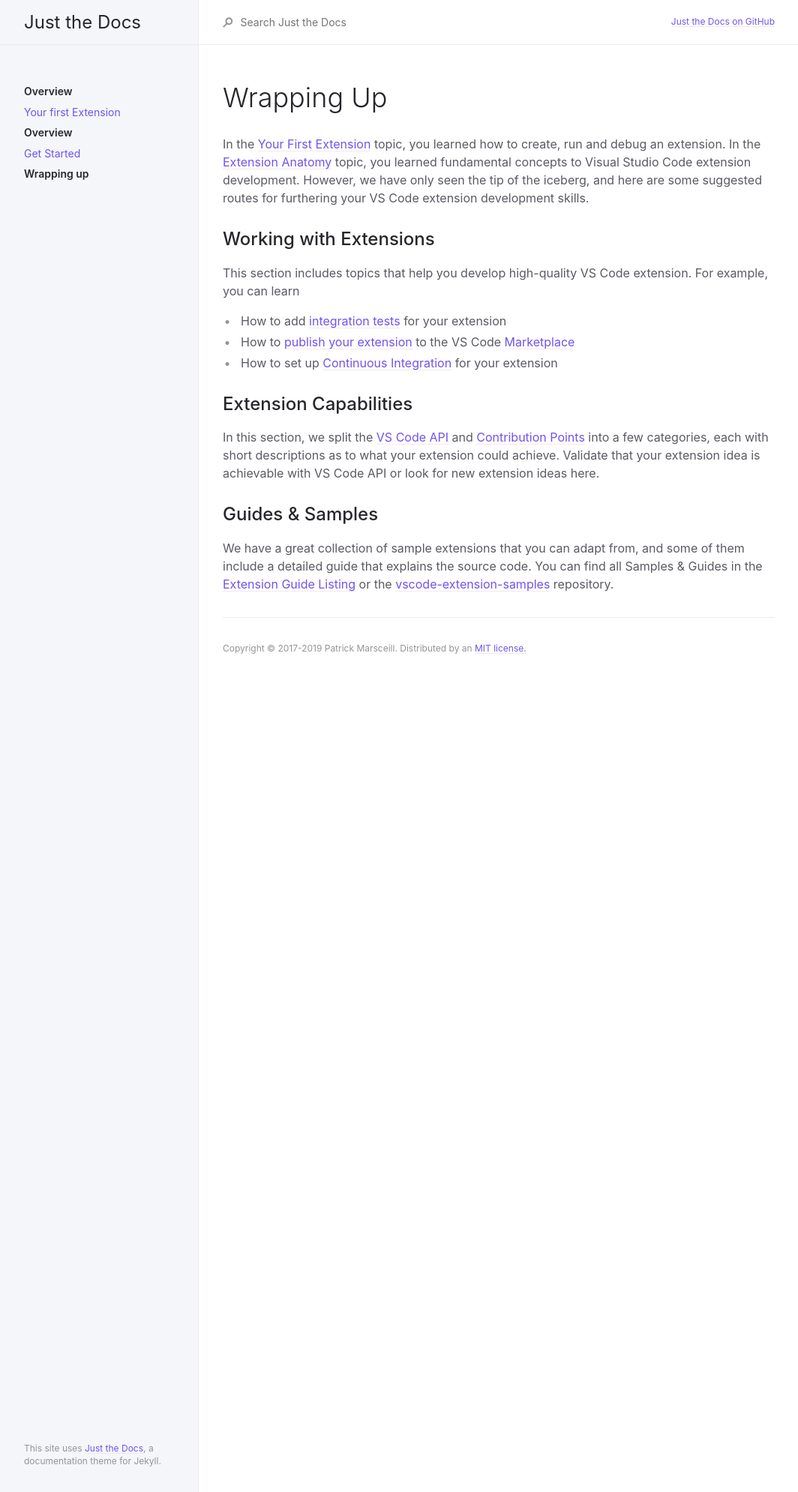
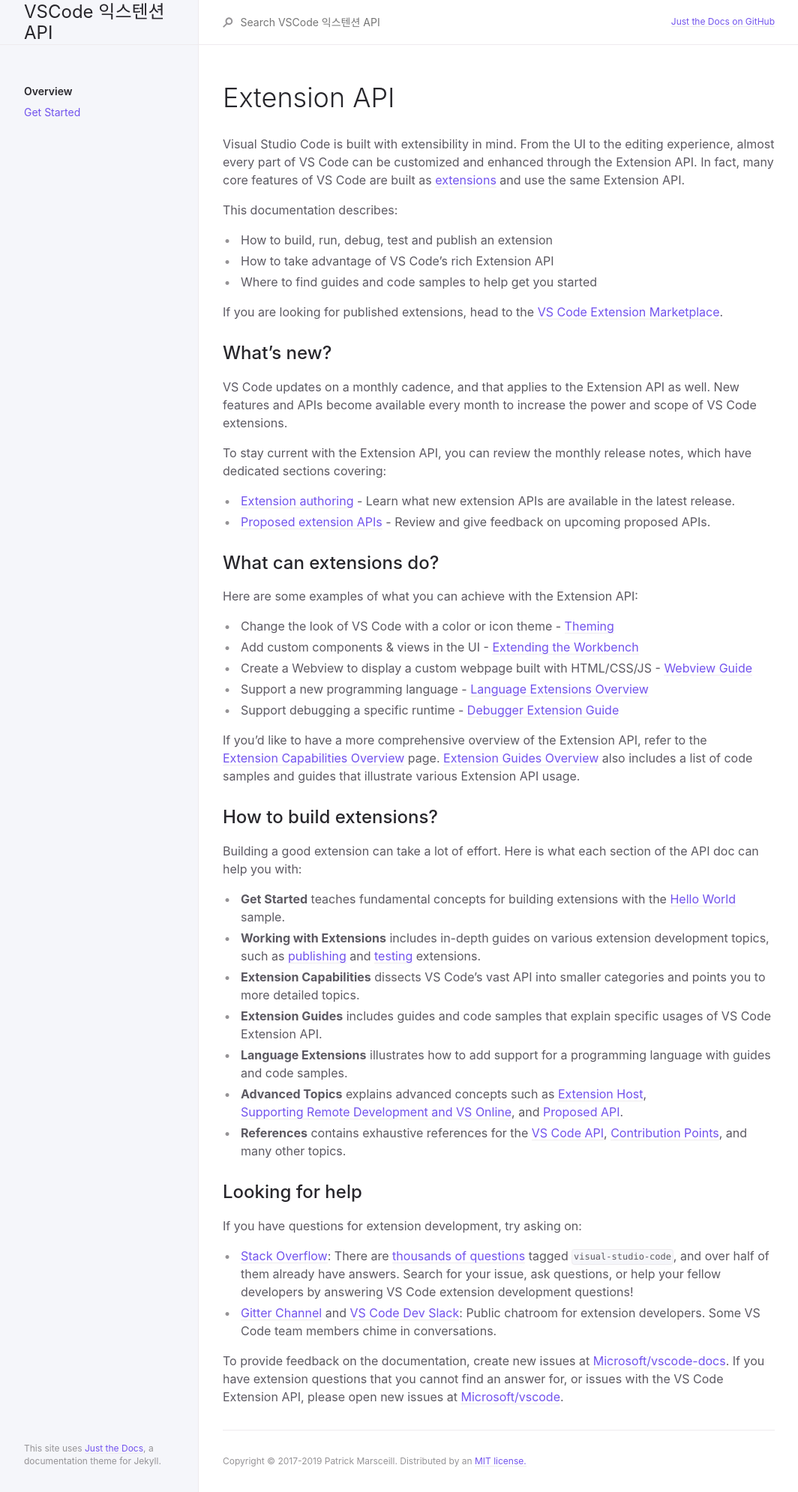
Before and after one commit to pg-vscode-extn-kr/pg-vscode-extn-kr.github.io, a Jekyll site: the page built from index.md, in a window 1280 px wide. Shown: the whole page at 75% size, without its empty margins (107-1171 px from the left). Built offline with Jekyll 4.4.1, drawn with Linux system fonts in a browser that asks for light colours.

Commit message:
Parent functionality added

```diff
--- a/_config.yml
+++ b/_config.yml
@@ -13,8 +13,8 @@
 # you will see them accessed via {{ site.title }}, {{ site.github_repo }}, and so on.
 # You can create any custom variable you would like, and they will be accessible
 # in the templates via {{ site.myvariable }}.
-title: Just the Docs
-description: A Jekyll theme for documentation
+title: VSCode 익스텐션 API
+description: VS Code 익스텐션 API 한글 번역
 baseurl: "" # the subpath of your site, e.g. /blog
 url: "https://pg-vscode-extn-kr.github.io/" # the base hostname & protocol for your site, e.g. http://example.com
 
--- a/docs/get-started/extension-anatomy.md
+++ b/docs/get-started/extension-anatomy.md
@@ -1,9 +1,9 @@
 ---
 layout: default
-title: Overview
+parent: Get Started
+title: Extansion Anatomy
 nav_order: 2
 description: ""
-permalink: /
 ---
 
 
--- a/docs/get-started/wrapping-up.md
+++ b/docs/get-started/wrapping-up.md
@@ -1,9 +1,9 @@
 ---
 layout: default
+parent: Get Started
 title: Wrapping up
 nav_order: 3
 description: ""
-permalink: /
 ---
 
 
--- a/docs/get-started/your-first-extension.md
+++ b/docs/get-started/your-first-extension.md
@@ -1,5 +1,6 @@
 ---
 layout: default
+parent: Get Started
 title: Your first Extension
 nav_order: 1
 description: ""
```
